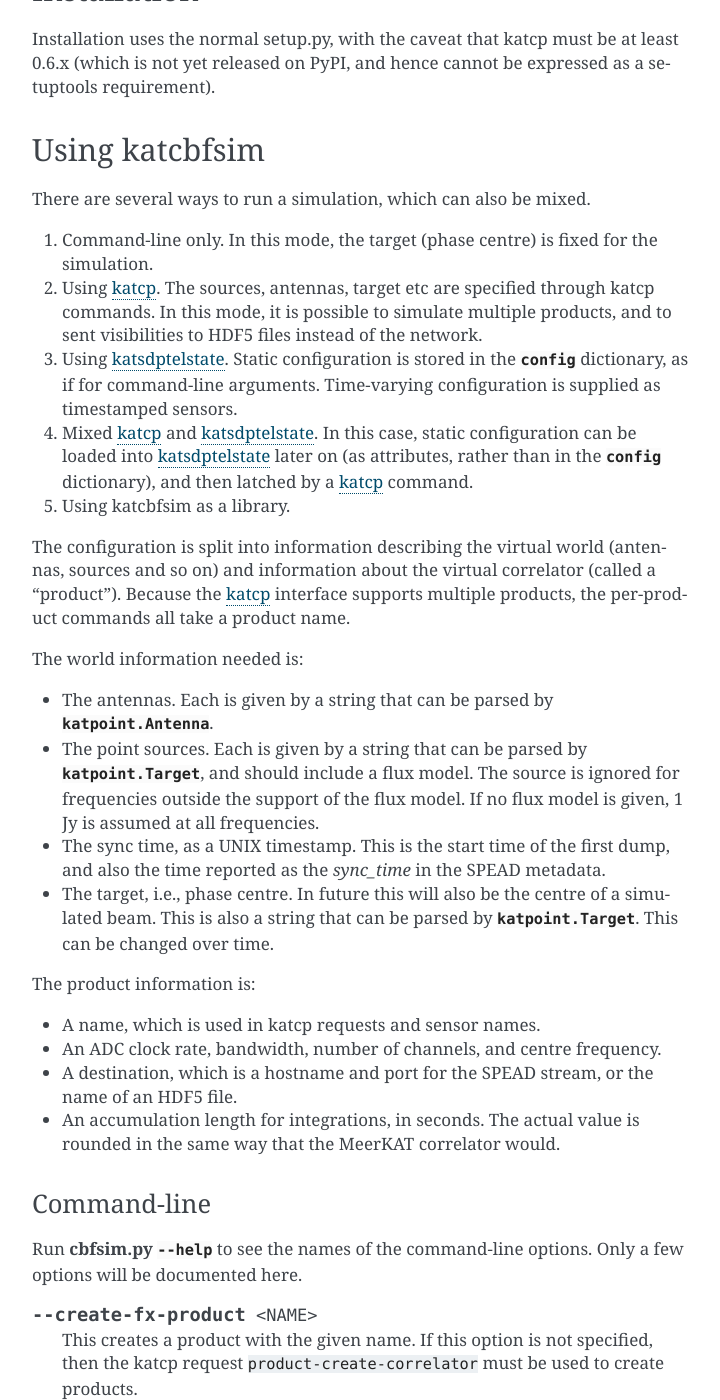
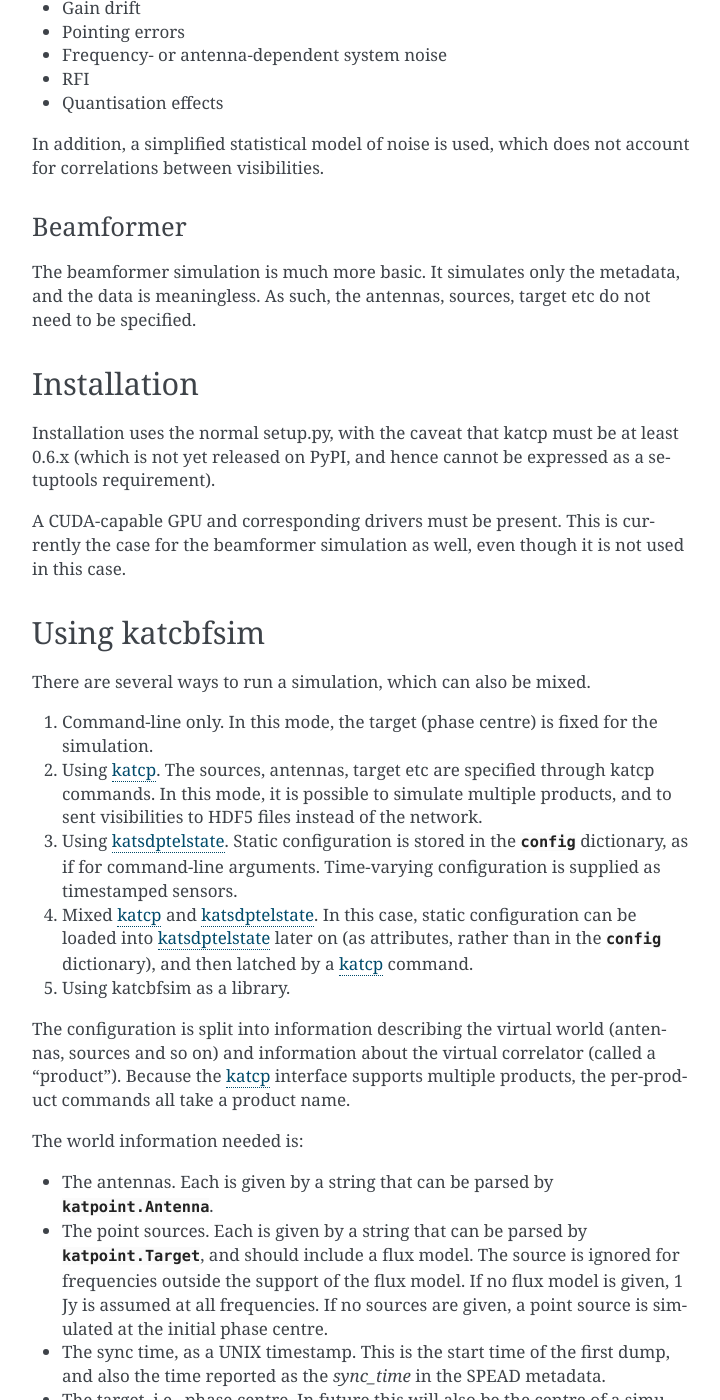
Before and after one commit to ska-sa/katcbfsim, a Sphinx documentation site: the page built from doc/about.rst, in a window 1280 px wide and 1400 px high, scrolled down 726 px. Shown: the whole window, without its empty margins (388-1108 px from the left). Built offline with Sphinx 7.4.7, drawn with Linux system fonts in a browser that asks for light colours; some of the changed text lies outside the part shown.

Commit message:
Add documentation of beamformer.

```diff
--- a/doc/about.rst
+++ b/doc/about.rst
@@ -1,7 +1,14 @@
 About katcbfsim
 ===============
-katcbfsim is a correlator simulator, which is intended to match the output
-formats used by the MeerKAT CBF. It currently models the following effects:
+katcbfsim is a correlator and beamformer simulator, which is intended to match
+the output formats used by the MeerKAT CBF.
+
+Features
+--------
+
+Correlator
+^^^^^^^^^^
+The correlator simulation currently models the following effects:
 
 - Unpolarised point sources
 
@@ -39,11 +44,26 @@ The following are not (yet) modelled:
 
 - RFI
 
+- Quantisation effects
+
+In addition, a simplified statistical model of noise is used, which does not
+account for correlations between visibilities.
+
+Beamformer
+^^^^^^^^^^
+The beamformer simulation is much more basic. It simulates only the metadata,
+and the data is meaningless. As such, the antennas, sources, target etc do not
+need to be specified.
+
 Installation
 ------------
 Installation uses the normal setup.py, with the caveat that katcp must be at
 least 0.6.x (which is not yet released on PyPI, and hence cannot be expressed
 as a setuptools requirement).
+
+A CUDA-capable GPU and corresponding drivers must be present. This is currently
+the case for the beamformer simulation as well, even though it is not used in
+this case.
 
 Using katcbfsim
 ---------------
@@ -82,7 +102,8 @@ The world information needed is:
 - The point sources. Each is given by a string that can be parsed by
   :class:`katpoint.Target`, and should include a flux model. The source is
   ignored for frequencies outside the support of the flux model. If no flux
-  model is given, 1 Jy is assumed at all frequencies.
+  model is given, 1 Jy is assumed at all frequencies. If no sources are given,
+  a point source is simulated at the initial phase centre.
 
 - The sync time, as a UNIX timestamp. This is the start time of the first
   dump, and also the time reported as the `sync_time` in the SPEAD metadata.
@@ -100,21 +121,33 @@ The product information is:
 - A destination, which is a hostname and port for the SPEAD stream, or the
   name of an HDF5 file.
 
-- An accumulation length for integrations, in seconds. The actual value is
-  rounded in the same way that the MeerKAT correlator would.
+- For correlation:
+
+  - An accumulation length for integrations, in seconds. The actual value is
+    rounded in the same way that the MeerKAT correlator would.
+
+- For beamforming:
+
+  - The number of time samples included in each heap.
+  - The number of bits per sample.
 
 Command-line
 ^^^^^^^^^^^^
-Run :program:`cbfsim.py` :option:`--help` to see the names of the
-command-line options. Only a few options will be documented here.
+Run :program:`cbfsim.py` :option:`--help` to see the command-line options. Only
+a few key options are documented here.
 
 .. program:: cbfsim.py
 
 .. option:: --create-fx-product <NAME>
 
-   This creates a product with the given name. If this option is not specified,
-   then the katcp request :samp:`product-create-correlator` must be used to
-   create products.
+   This creates a correlator product with the given name. If this option is not
+   specified, then the katcp request :samp:`product-create-correlator` must be
+   used to create products.
+
+.. option:: --create-beamformer-product <NAME>
+
+   This is equivalent to :option:`--create-fx-product` but for beamformer
+   products.
 
 .. option:: --start
 
@@ -180,3 +213,8 @@ in the :attr:`config` dictionary:
   (without whitespace). For an antenna named `name`, the attribute
   :samp:`{name}_observer` is used to obtain the antenna. It can be specified as
   either a description string or an antenna object.
+
+The :samp:`?configure-product-from-telstate` request is similar, but takes a
+product name and configures the product:
+
+- The requested dump rate is loaded from ``telstate['sub_dump_rate']``.
```
Also changed, not shown: other parts of doc/about.rst (+0 -2 lines).
